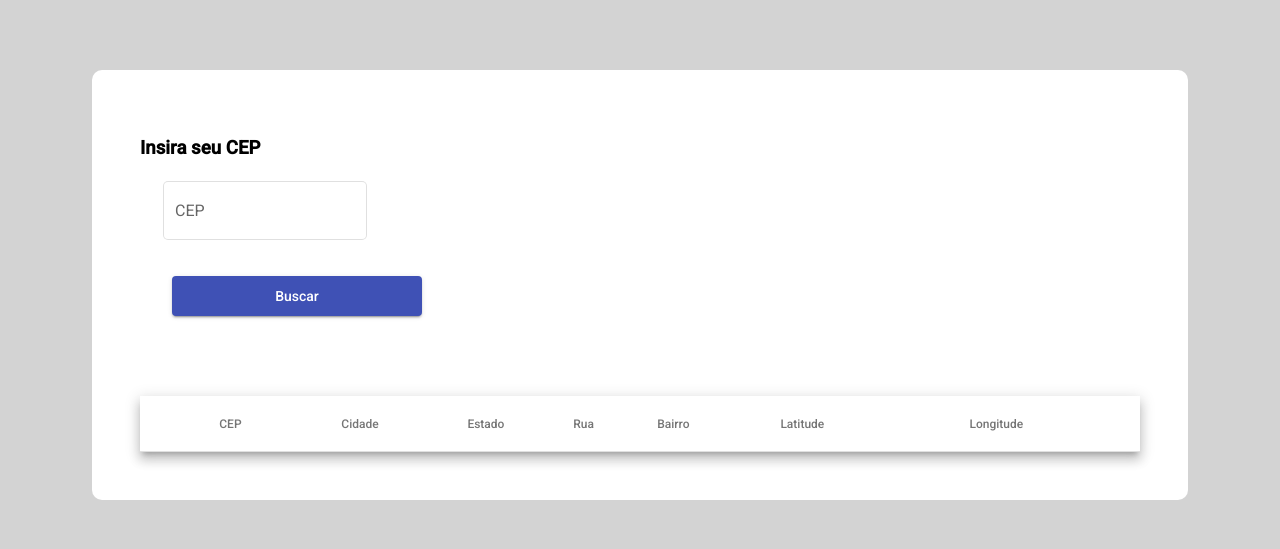
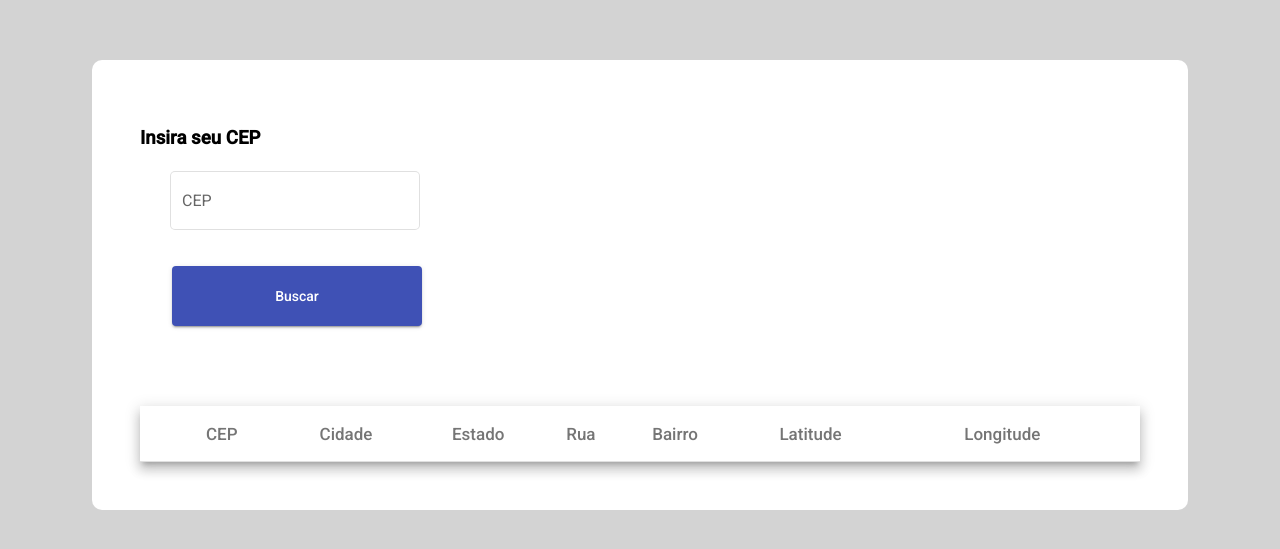
Before and after one commit to antonioadami/angular-tests, an Angular app: page / in a window 1280 px wide. Shown: the part 115-664 px from the top of the page. Built offline with nearby package versions, Linux system fonts and the light colour scheme.

Commit message:
Mudança tamanho do campo de pesquisa e tabela

```diff
--- a/src/app/pages/home/home.component.css
+++ b/src/app/pages/home/home.component.css
@@ -28,16 +28,25 @@
   display: flex;
   justify-content: center;
   align-items: center;
+  margin-left: 30px;
+}
+
+::ng-deep .mat-form-field-appearance-outline .mat-form-field-flex {
+  width: 250px;
 }
 
 ::ng-deep .mat-form-field-wrapper{
   padding: 0;
 }
 
+::ng-deep th.mat-header-cell, td.mat-cell, td.mat-footer-cell {
+  font-size: 17px;
+}
+
 .buscar-button {
   margin-top: 2rem;
   width: 250px;
-  height: 40px;
+  height: 60px;
   margin-left: 2rem;
 }
 
--- a/src/app/pages/home/home.component.html
+++ b/src/app/pages/home/home.component.html
@@ -8,7 +8,7 @@
           matInput
           placeholder="Placeholder"
           [(ngModel)]="cep"
-          id="cep-input"
+          class="cep-input"
         />
       </mat-form-field>
     </div>
```
